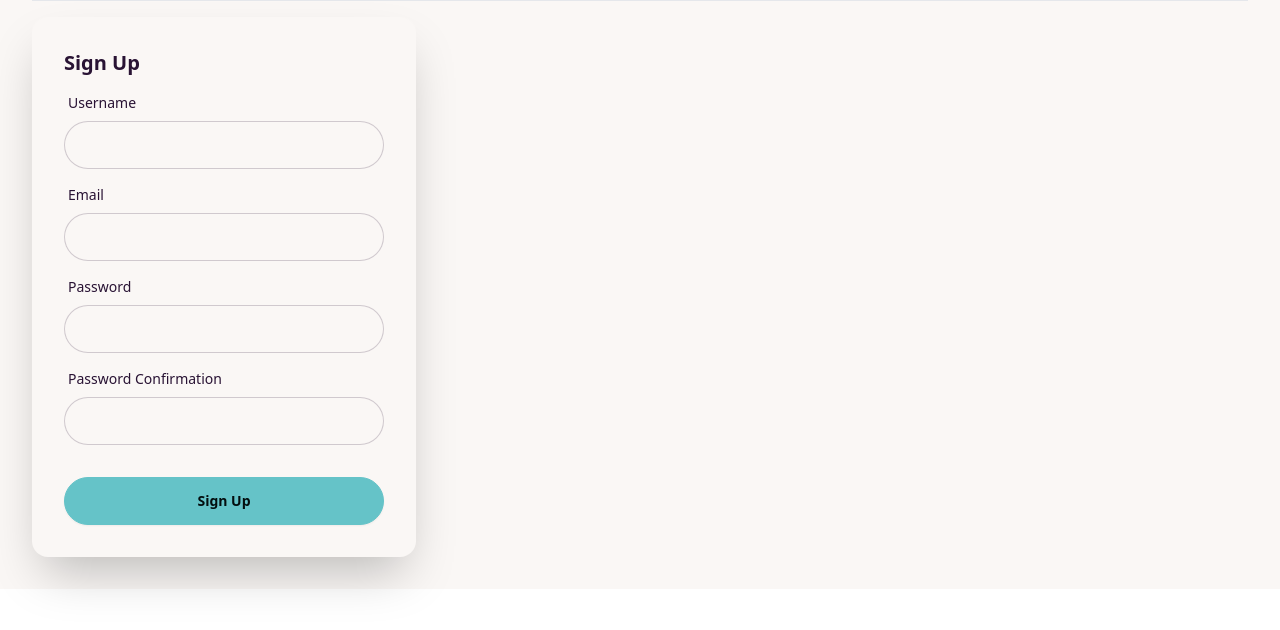
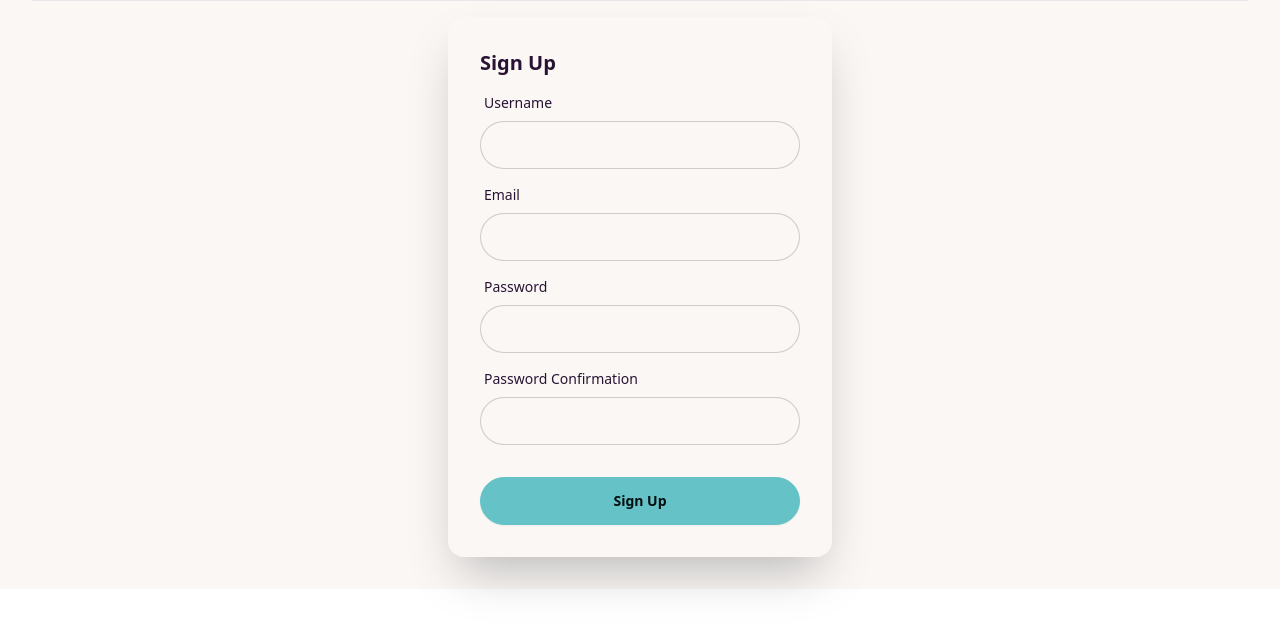
Before and after one commit to naufaliksham/IMP_SoftwareEngineer, a Django app: page /signup/ in a window 1280 px wide. Shown: the part 96-726 px from the top of the page. Run offline with Django 5.2, Linux system fonts and the light colour scheme; some libraries are stand-ins or nearby versions.

Commit message:
fix: signup card

```diff
--- a/CRUDAuth_Django/users/templates/signup.html
+++ b/CRUDAuth_Django/users/templates/signup.html
@@ -1,6 +1,6 @@
 {% extends 'base.html' %}
 {% block content %}
-<div class="pt-4">
+<div class="pt-4 flex justify-center">
   <div class="card w-full max-w-sm shadow-2xl bg-base-100">
     <form method="post" class="card-body">
       <h2 class="card-title">Sign Up</h2>
```
